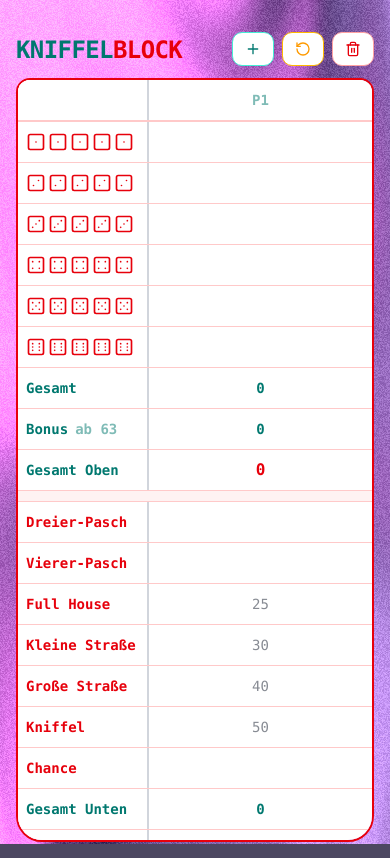
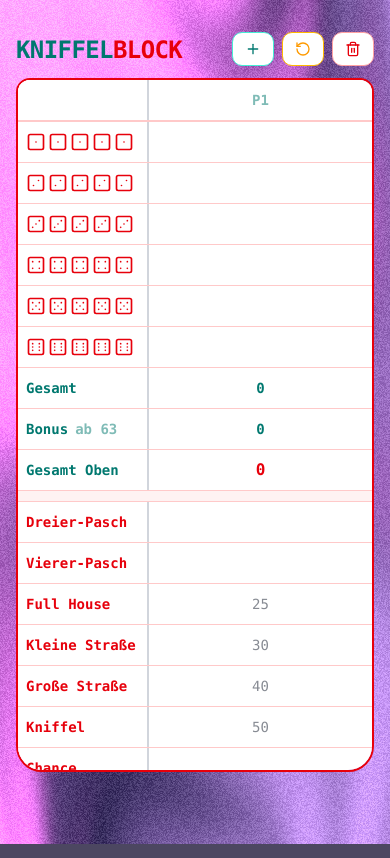
Before and after one commit to nlsmllr/kniffelblock, a Next.js app: page / in a window 390 px wide. Built offline with nearby package versions, Linux system fonts and the light colour scheme.

Commit message:
animated BG 17

```diff
--- a/app/KniffelBlock.tsx
+++ b/app/KniffelBlock.tsx
@@ -183,7 +183,7 @@ export function Kniffelblock() {
   return (
     <div className="mx-auto w-full sm:p-12 p-4">
       <Header onAdd={addPlayer} onReset={reset} onHardReset={hardReset} />
-      <div className="overflow-auto overscroll-none snap-x snap-mandatory scroll-pl-[130px] sm:scroll-pl-[160px] max-h-[calc(100dvh-80px)] sm:max-h-screen w-full rounded-t-xl rounded-b-4xl border-2 border-red-600 bg-white">
+      <div className="overflow-auto overscroll-none snap-x snap-mandatory scroll-pl-[130px] sm:scroll-pl-[160px] max-h-[calc(100dvh-150px)] sm:max-h-screen w-full rounded-t-xl rounded-b-4xl border-2 border-red-600 bg-white">
         {/* <div className="flex flex-col w-full min-w-max"> */}
         <div className="flex flex-col w-fit min-w-full">
           <UpperSection
```
